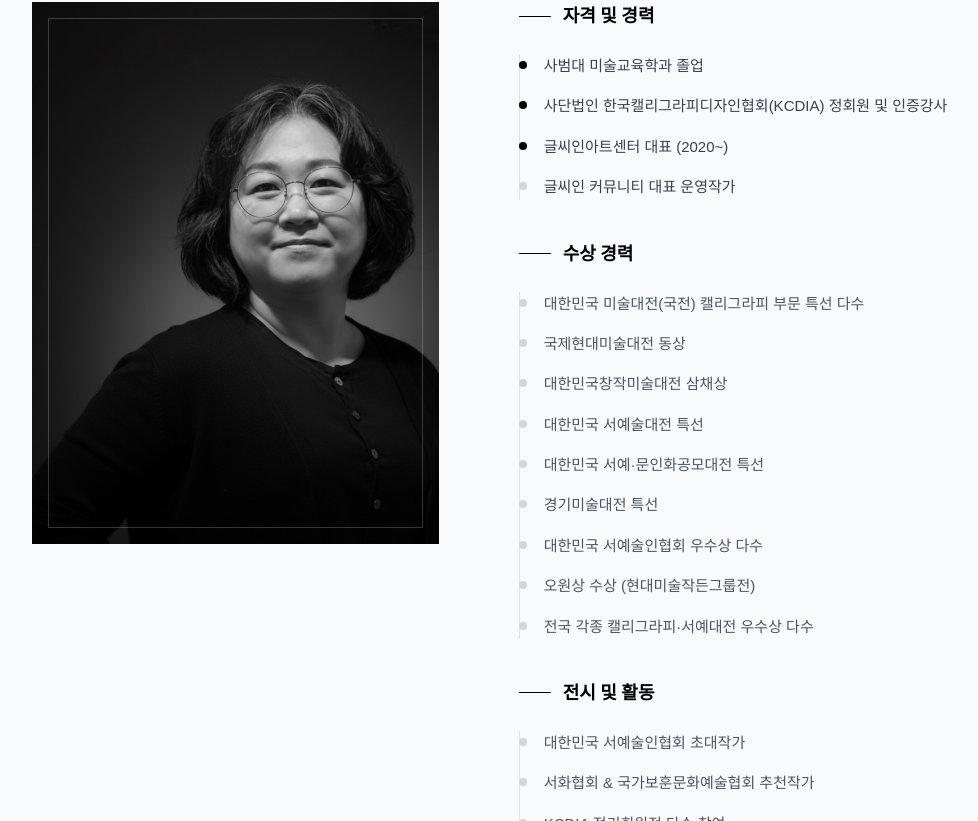
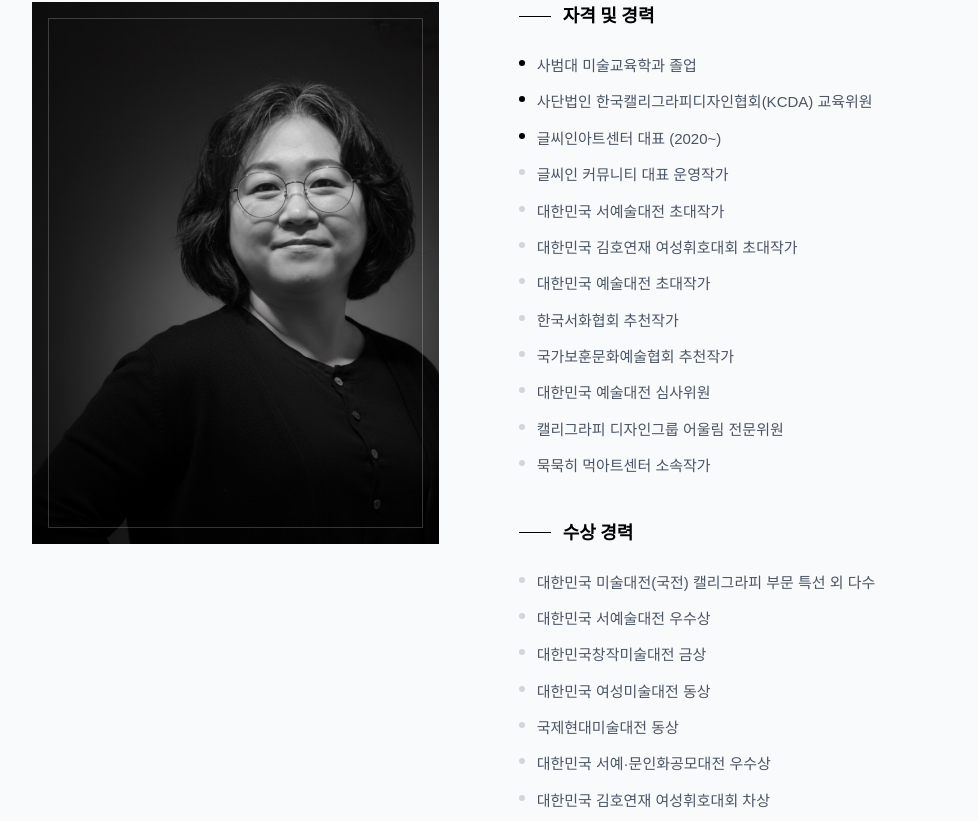
Before and after one commit to wjdmh/geulssiin, a Next.js app: page /about in a window 1280 px wide. Shown: the part 1439-2260 px from the top of the page, without its empty margins (120-1098 px from the left). Built offline with nearby package versions, Linux system fonts and the light colour scheme; no server answers; the database is empty.

Commit message:
Update director profile: KCDA, correct awards, add careers, fix dot alignment

```diff
--- a/src/components/DirectorPreview.tsx
+++ b/src/components/DirectorPreview.tsx
@@ -49,9 +49,9 @@ export function DirectorPreview() {
 
                         <div className="space-y-2 text-sm text-gray-600 mb-8">
                             <p>사범대 미술교육학과 졸업</p>
-                            <p>대한민국 미술대전(국전) 특선 다수</p>
-                            <p>KCDIA 정회원 및 인증강사</p>
-                            <p>대한민국 서예술인협회 초대작가</p>
+                            <p>대한민국 미술대전(국전) 특선 외 다수</p>
+                            <p>KCDA 교육위원</p>
+                            <p>대한민국 서예술대전 초대작가</p>
                         </div>
 
                         <blockquote className="border-l-2 border-gray-200 pl-4 italic text-gray-500 mb-8">
--- a/src/components/DirectorProfile.tsx
+++ b/src/components/DirectorProfile.tsx
@@ -2,6 +2,50 @@
 
 import { motion } from "framer-motion";
 import Image from "next/image";
+
+const careers = [
+    "사범대 미술교육학과 졸업",
+    "사단법인 한국캘리그라피디자인협회(KCDA) 교육위원",
+    "글씨인아트센터 대표 (2020~)",
+    "글씨인 커뮤니티 대표 운영작가",
+    "대한민국 서예술대전 초대작가",
+    "대한민국 김호연재 여성휘호대회 초대작가",
+    "대한민국 예술대전 초대작가",
+    "한국서화협회 추천작가",
+    "국가보훈문화예술협회 추천작가",
+    "대한민국 예술대전 심사위원",
+    "캘리그라피 디자인그룹 어울림 전문위원",
+    "묵묵히 먹아트센터 소속작가",
+];
+
+const awards = [
+    "대한민국 미술대전(국전) 캘리그라피 부문 특선 외 다수",
+    "대한민국 서예술대전 우수상",
+    "대한민국창작미술대전 금상",
+    "대한민국 여성미술대전 동상",
+    "국제현대미술대전 동상",
+    "대한민국 서예·문인화공모대전 우수상",
+    "대한민국 김호연재 여성휘호대회 차상",
+    "경기미술대전 특선",
+    "전국 각종 캘리그라피·서예대전 우수상 다수",
+];
+
+const activities = [
+    "KCDA 정기회원전 다수 참여",
+    "묵묵히 시리즈 전시 다수",
+    "글씨인아트센터 회원전시 아름다운 처음이여",
+    "공모전, 협회전, 초대전, 단체전 등 다양한 전시 활동",
+    "관공서 및 교육기관 캘리그라피 & 펜그림 출강 다수",
+];
+
+function TimelineItem({ text, dark = false }: { text: string; dark?: boolean }) {
+    return (
+        <div className="flex items-start gap-3">
+            <span className={`mt-[6px] w-1.5 h-1.5 rounded-full shrink-0 ${dark ? "bg-black" : "bg-gray-300"}`} />
+            <p className="text-[15px] text-gray-600 font-light leading-relaxed">{text}</p>
+        </div>
+    );
+}
 
 export function DirectorProfile() {
     return (
@@ -32,7 +76,7 @@ export function DirectorProfile() {
                         <div className="relative aspect-[3/4] overflow-hidden bg-gray-200">
                             <Image
                                 src="/profile.jpeg"
-                                alt="그리운 작가 프로필"
+                                alt="이보영 대표 프로필"
                                 fill
                                 className="object-cover"
                             />
@@ -49,23 +93,15 @@ export function DirectorProfile() {
                         className="w-full md:w-7/12"
                     >
                         <div className="space-y-10">
-                            {/* Career Timeline */}
+                            {/* Career */}
                             <div>
                                 <h4 className="text-lg font-serif font-bold text-black mb-6 flex items-center gap-3">
                                     <span className="w-8 h-[1px] bg-black"></span>
                                     자격 및 경력
                                 </h4>
-                                <div className="space-y-4 border-l border-black/10 pl-6">
-                                    {[
-                                        { text: "사범대 미술교육학과 졸업", highlight: true },
-                                        { text: "사단법인 한국캘리그라피디자인협회(KCDIA) 정회원 및 인증강사", highlight: true },
-                                        { text: "글씨인아트센터 대표 (2020~)", highlight: true },
-                                        { text: "글씨인 커뮤니티 대표 운영작가", highlight: false },
-                                    ].map((item, index) => (
-                                        <div key={index} className="relative">
-                                            <div className={`absolute -left-[25px] top-[7px] w-2 h-2 rounded-full ${item.highlight ? "bg-black" : "bg-gray-300"}`}></div>
-                                            <p className="text-[15px] text-gray-700 font-light leading-relaxed">{item.text}</p>
-                                        </div>
+                                <div className="space-y-3">
+                                    {careers.map((item, index) => (
+                                        <TimelineItem key={index} text={item} dark={index < 3} />
                                     ))}
                                 </div>
                             </div>
@@ -76,22 +112,9 @@ export function DirectorProfile() {
                                     <span className="w-8 h-[1px] bg-black"></span>
                                     수상 경력
                                 </h4>
-                                <div className="space-y-4 border-l border-black/10 pl-6">
-                                    {[
-                                        "대한민국 미술대전(국전) 캘리그라피 부문 특선 다수",
-                                        "국제현대미술대전 동상",
-                                        "대한민국창작미술대전 삼채상",
-                                        "대한민국 서예술대전 특선",
-                                        "대한민국 서예·문인화공모대전 특선",
-                                        "경기미술대전 특선",
-                                        "대한민국 서예술인협회 우수상 다수",
-                                        "오원상 수상 (현대미술작든그룹전)",
-                                        "전국 각종 캘리그라피·서예대전 우수상 다수",
-                                    ].map((item, index) => (
-                                        <div key={index} className="relative">
-                                            <div className="absolute -left-[25px] top-[7px] w-2 h-2 rounded-full bg-gray-300"></div>
-                                            <p className="text-[15px] text-gray-600 font-light leading-relaxed">{item}</p>
-                                        </div>
+                                <div className="space-y-3">
+                                    {awards.map((item, index) => (
+                                        <TimelineItem key={index} text={item} />
                                     ))}
                                 </div>
                             </div>
@@ -102,20 +125,9 @@ export function DirectorProfile() {
                                     <span className="w-8 h-[1px] bg-black"></span>
                                     전시 및 활동
                                 </h4>
-                                <div className="space-y-4 border-l border-black/10 pl-6">
-                                    {[
-                                        "대한민국 서예술인협회 초대작가",
-                                        "서화협회 & 국가보훈문화예술협회 추천작가",
-                                        "KCDIA 정기회원전 다수 참여",
-                                        "\"묵묵히\" 시리즈 전시 다수",
-                                        "글씨인아트센터 회원전시 \"아름다운 처음이여\"",
-                                        "공모전, 협회전, 초대전, 단체전 등 다양한 전시 활동",
-                                        "관공서 및 교육기관 캘리그라피 & 펜그림 출강 다수",
-                                    ].map((item, index) => (
-                                        <div key={index} className="relative">
-                                            <div className="absolute -left-[25px] top-[7px] w-2 h-2 rounded-full bg-gray-300"></div>
-                                            <p className="text-[15px] text-gray-600 font-light leading-relaxed">{item}</p>
-                                        </div>
+                                <div className="space-y-3">
+                                    {activities.map((item, index) => (
+                                        <TimelineItem key={index} text={item} />
                                     ))}
                                 </div>
                             </div>
```
